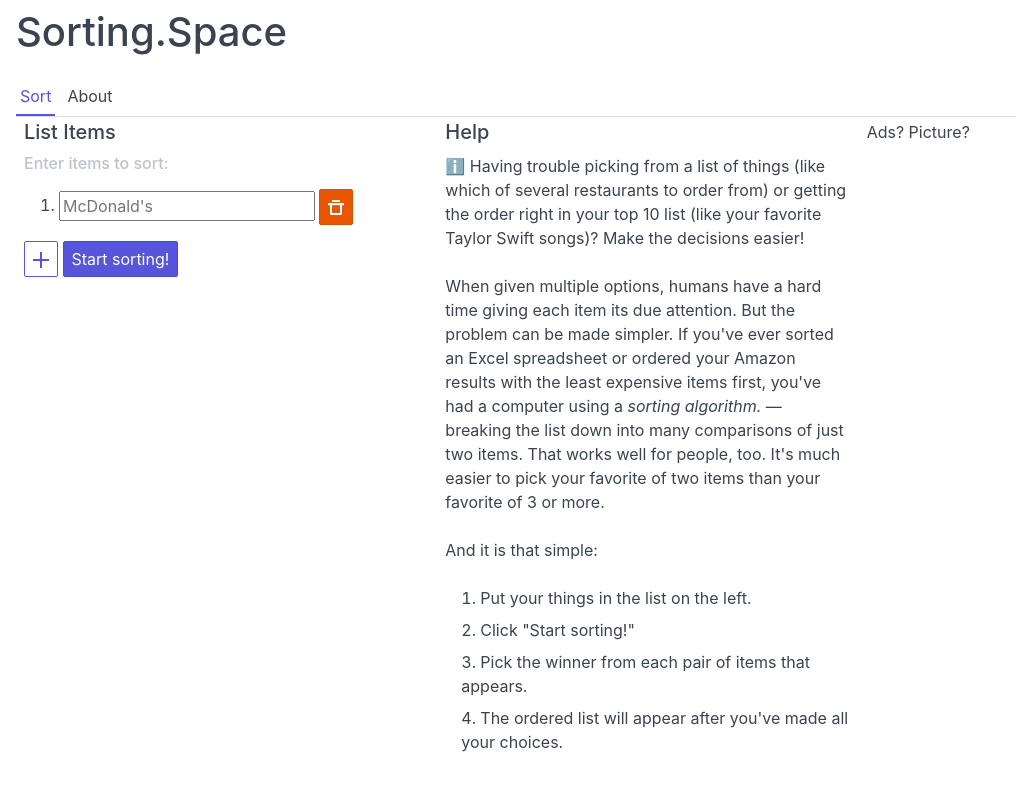
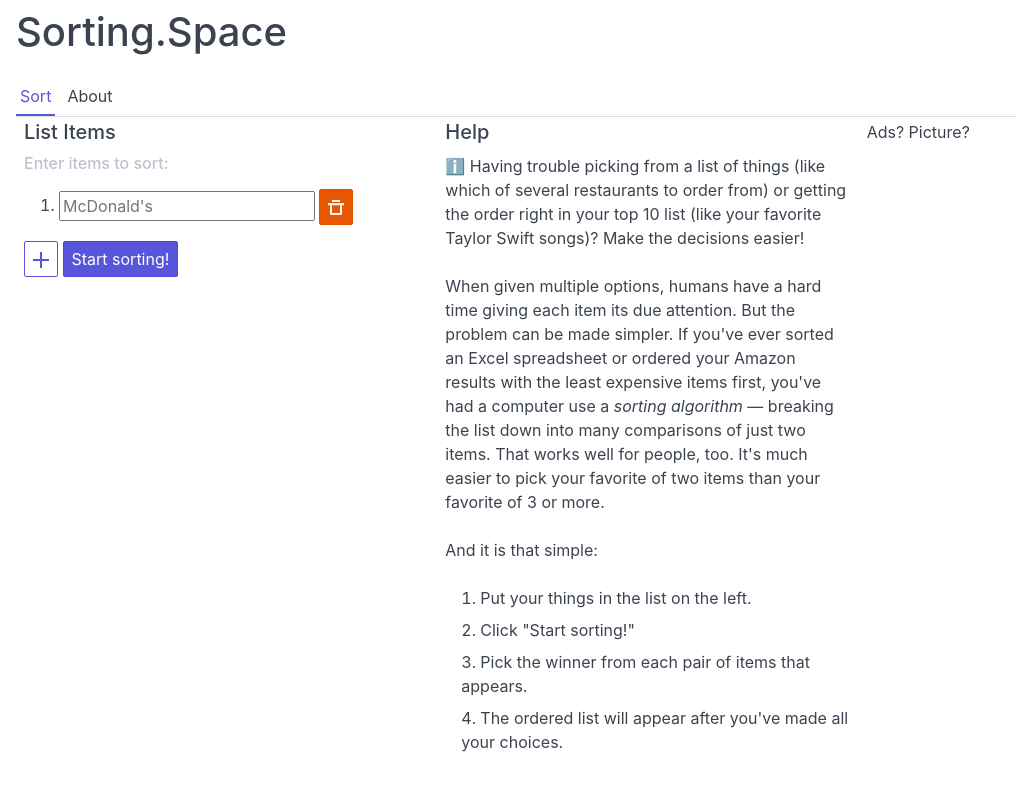
Before and after one commit to madfordmac/sorting.space, a plain HTML site: page webroot/index.html in a window 1280 px wide. Shown: the whole page, without its empty margins (0-1016 px from the left). Drawn offline with nearby package versions, Linux system fonts and the light colour scheme.

Commit message:
Help typos.

```diff
--- a/webroot/index.html
+++ b/webroot/index.html
@@ -45,7 +45,7 @@
             <p>
                 When given multiple options, humans have a hard time giving each item its due attention. But the
                 problem can be made simpler. If you've ever sorted an Excel spreadsheet or ordered your Amazon results
-                with the least expensive items first, you've had a computer using a <em>sorting algorithm.</em> —
+                with the least expensive items first, you've had a computer use a <em>sorting algorithm</em> —
                 breaking the list down into many comparisons of just two items. That works well for people, too. It's
                 much easier to pick your favorite of two items than your favorite of 3 or more.
             </p>
```
